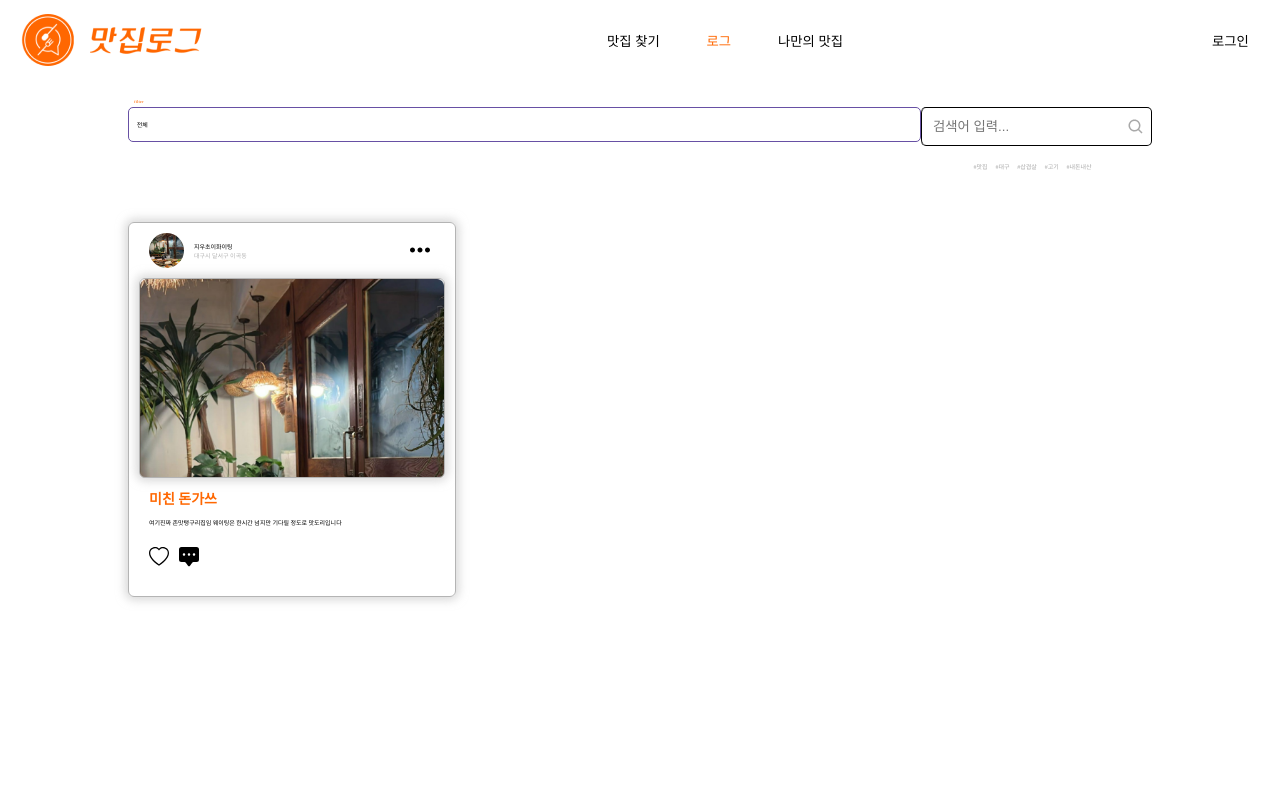
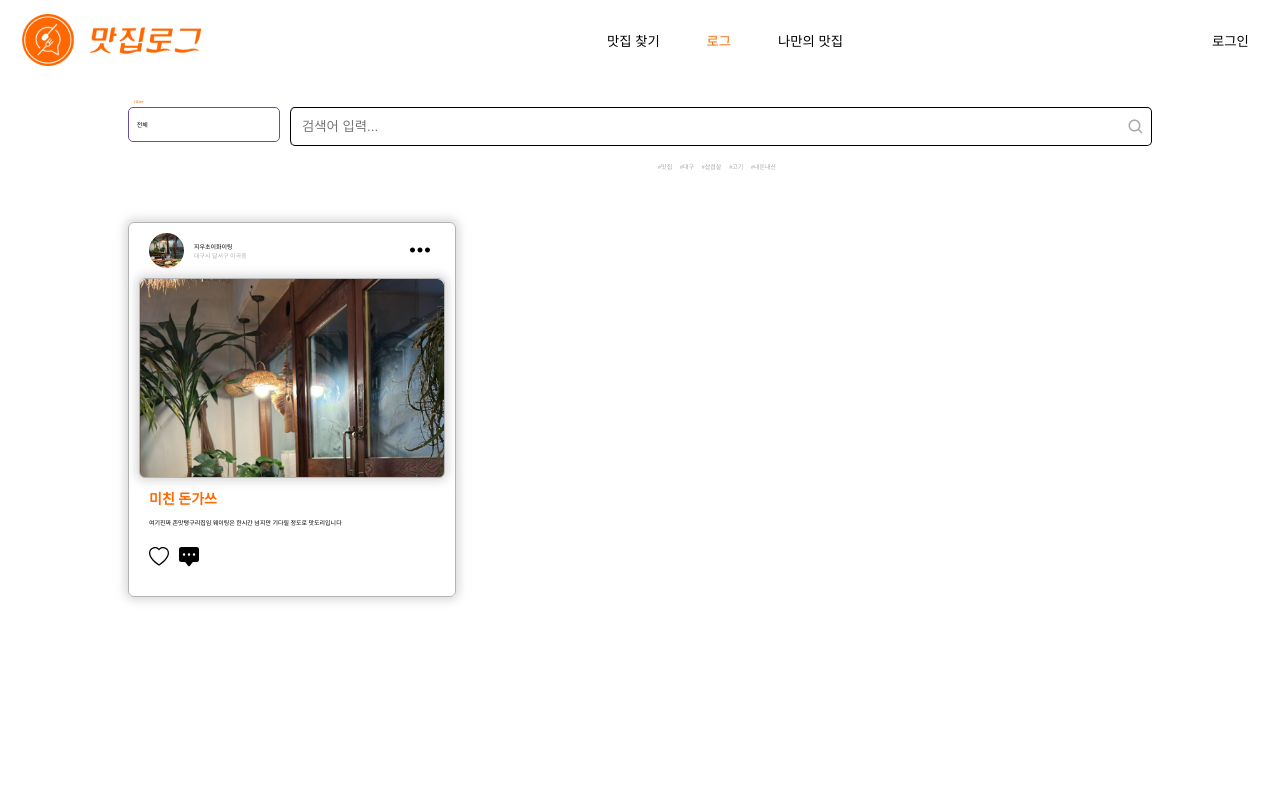
Before and after one commit to matjiplog/matjiplog-web, a React (Create React App) app in the folder matjiplog/: page /log in a window 1280 px wide. Shown: the top 800 px of the page. Built offline with nearby package versions, Linux system fonts and the light colour scheme.

Commit message:
[FIX] SearchBar styles 수정

```diff
--- a/matjiplog/src/Components/Common/SearchBar.tsx
+++ b/matjiplog/src/Components/Common/SearchBar.tsx
@@ -5,7 +5,7 @@ import {
   SearchForm,
   SearchIcon,
   SearchInput,
-  SearchInputAndHastags,
+  SearchInputAndHastag,
 } from "../../styles/common/searchBar";
 
 import { DropBar } from "./DropBar";
@@ -30,7 +30,7 @@ function SearchBar() {
         dropBarState={dropBar}
         dropBarClick={toggleDropbar}
       ></DropBar>
-      <SearchInputAndHastags>
+      <SearchInputAndHastag>
         <SearchForm>
           <SearchInput placeholder="검색어 입력..."></SearchInput>
           <SearchIcon size={30}></SearchIcon>
@@ -40,7 +40,7 @@ function SearchBar() {
             return <HasTagItem key={index}>{value}</HasTagItem>;
           })}
         </HasTag>
-      </SearchInputAndHastags>
+      </SearchInputAndHastag>
     </SearchBarDiv>
   );
 }
--- a/matjiplog/src/styles/common/searchBar.ts
+++ b/matjiplog/src/styles/common/searchBar.ts
@@ -8,7 +8,6 @@ export const SearchBarDiv = styled.article`
   display: flex;
 `;
 
-export const SearchInputAndHastags = styled.div``;
 export const DropBarDiv = styled.div<{ visibled?: string }>`
   position: relative;
   flex: 1 1 15%;
```
